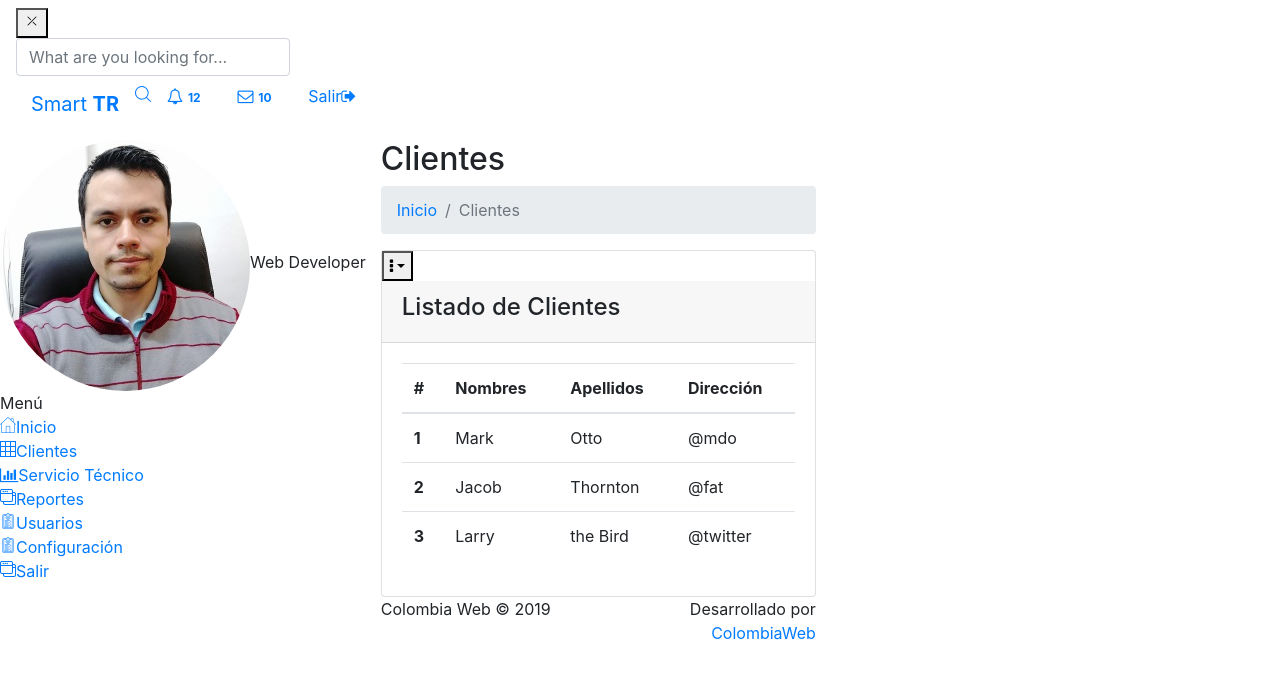
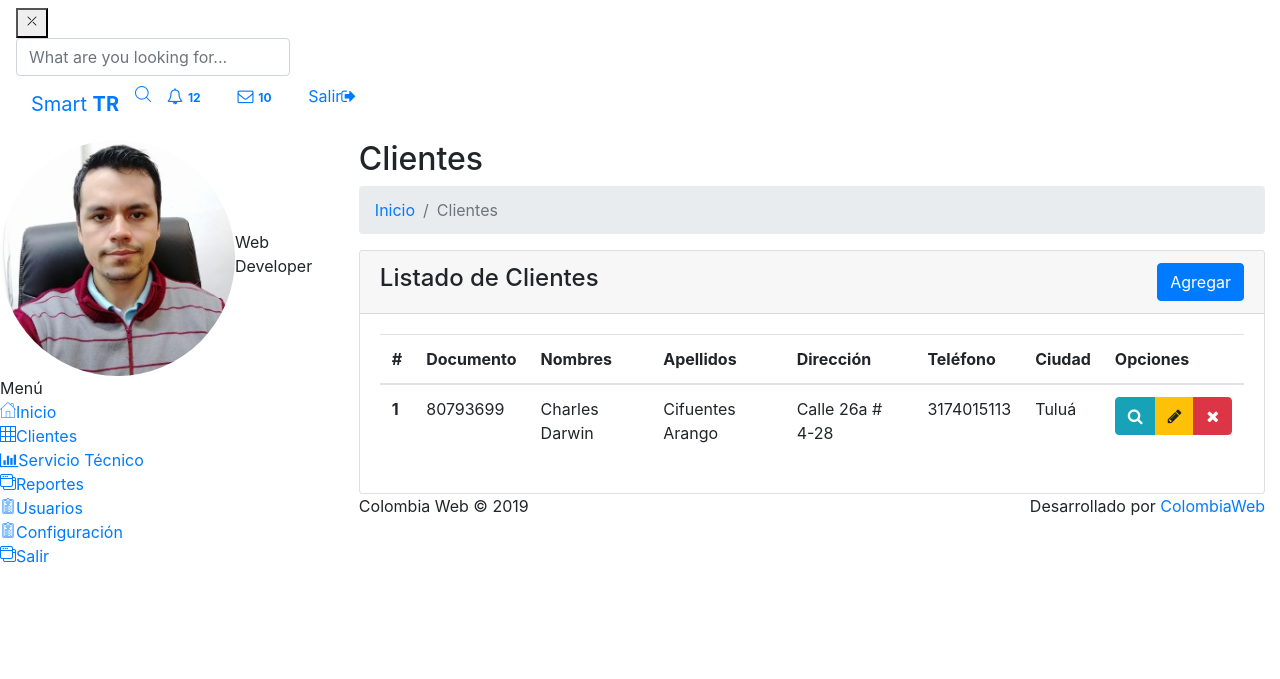
Before and after one commit to charlescifuentes/smarttr, a CodeIgniter app: page /smarttr/ccustomers in a window 1280 px wide. Shown: the top 679 px of the page. Run offline with CodeIgniter, Linux system fonts and the light colour scheme; data comes from the database, SQL or seed files in the repository; both versions use the stored data as it was after the commit; some libraries are stand-ins or nearby versions.

Commit message:
avances en módulo clientes

```diff
--- a/application/controllers/Ccustomers.php
+++ b/application/controllers/Ccustomers.php
@@ -6,16 +6,16 @@
 	public function __construct()
   	{
 		parent::__construct();
-  		$this->load->model('musers');
+  		$this->load->model('mcustomers');
 	}
 
 	public function index()
 	{
-		$res = $this->musers->getCustomers();
+		$data = array('customers' => $this->mcustomers->get_customers());
 
 		$this->load->view('layout/header');
 		$this->load->view('layout/sidebar');
-		$this->load->view('customers/list');
+		$this->load->view('customers/list',$data);
 		$this->load->view('layout/footer');
 	}
 }
--- /dev/null
+++ b/application/models/Mcustomers.php
@@ -0,0 +1,12 @@
+<?php
+defined('BASEPATH') OR exit('No direct script access allowed');
+
+class Mcustomers extends CI_model{
+
+    public function get_customers()
+    {
+        $this->db->where("customer_status","1");
+        $query = $this->db->get("customers");
+        return $query->result();
+    }
+}
--- a/application/models/Musers.php
+++ b/application/models/Musers.php
@@ -16,11 +16,4 @@
             return false;
         }
     }
-
-    public function getCustomers()
-    {
-        $this->db->get('customers');
-        $query = $this->db;
-
-    }
 }
--- a/application/views/customers/list.php
+++ b/application/views/customers/list.php
@@ -17,14 +17,9 @@
               <div class="row">
                 <div class="col-lg-12">
                   <div class="card">
-                    <div class="card-close">
-                      <div class="dropdown">
-                        <button type="button" id="closeCard1" data-toggle="dropdown" aria-haspopup="true" aria-expanded="false" class="dropdown-toggle"><i class="fa fa-ellipsis-v"></i></button>
-                        <div aria-labelledby="closeCard1" class="dropdown-menu dropdown-menu-right has-shadow"><a href="#" class="dropdown-item remove"> <i class="fa fa-times"></i>Cerrar</a><a href="#" class="dropdown-item edit"> <i class="fa fa-gear"></i>Editar</a></div>
-                      </div>
-                    </div>
                     <div class="card-header d-flex align-items-center">
                       <h3 class="h4">Listado de Clientes</h3>
+                      <a class="btn btn-primary ml-auto" href="<?php echo base_url('customers/add'); ?>" role="button">Agregar</a>
                     </div>
                     <div class="card-body">
                       <div class="table-responsive">
@@ -32,30 +27,36 @@
                           <thead>
                             <tr>
                               <th>#</th>
+                              <th>Documento</th>
                               <th>Nombres</th>
                               <th>Apellidos</th>
                               <th>Dirección</th>
+                              <th>Teléfono</th>
+                              <th>Ciudad</th>
+                              <th>Opciones</th>
                             </tr>
                           </thead>
                           <tbody>
-                            <tr>
-                              <th scope="row">1</th>
-                              <td>Mark</td>
-                              <td>Otto</td>
-                              <td>@mdo</td>
-                            </tr>
-                            <tr>
-                              <th scope="row">2</th>
-                              <td>Jacob</td>
-                              <td>Thornton</td>
-                              <td>@fat</td>
-                            </tr>
-                            <tr>
-                              <th scope="row">3</th>
-                              <td>Larry</td>
-                              <td>the Bird</td>
-                              <td>@twitter</td>
-                            </tr>
+                            <?php if (!empty($customers)) { ?>
+                              <?php foreach ($customers as $customer) { ?>
+                                <tr>
+                                  <th scope="row"><?php echo $customer->customer_id; ?></th>
+                                  <td><?php echo $customer->customer_nit; ?></td>
+                                  <td><?php echo $customer->customer_firstname; ?></td>
+                                  <td><?php echo $customer->customer_lastname; ?></td>
+                                  <td><?php echo $customer->customer_address; ?></td>
+                                  <td><?php echo $customer->customer_phone; ?></td>
+                                  <td><?php echo $customer->customer_city; ?></td>
+                                  <td>
+                                    <div class="btn-group" role="group" aria-label="Basic example">
+                                      <button type="button" class="btn btn-info"><span class="fa fa-search"></span></button>
+                                      <a class="btn btn-warning" href="#" role="button"><span class="fa fa-pencil"></span></a>
+                                      <a class="btn btn-danger" href="#" role="button"><span class="fa fa-remove"></span></a>
+                                    </div>
+                                  </td>
+                                </tr>
+                              <?php } ?>
+                            <?php } ?>
                           </tbody>
                         </table>
                       </div>
```
Also changed, not shown: database/smarttr.sql (+9 -2 lines).
